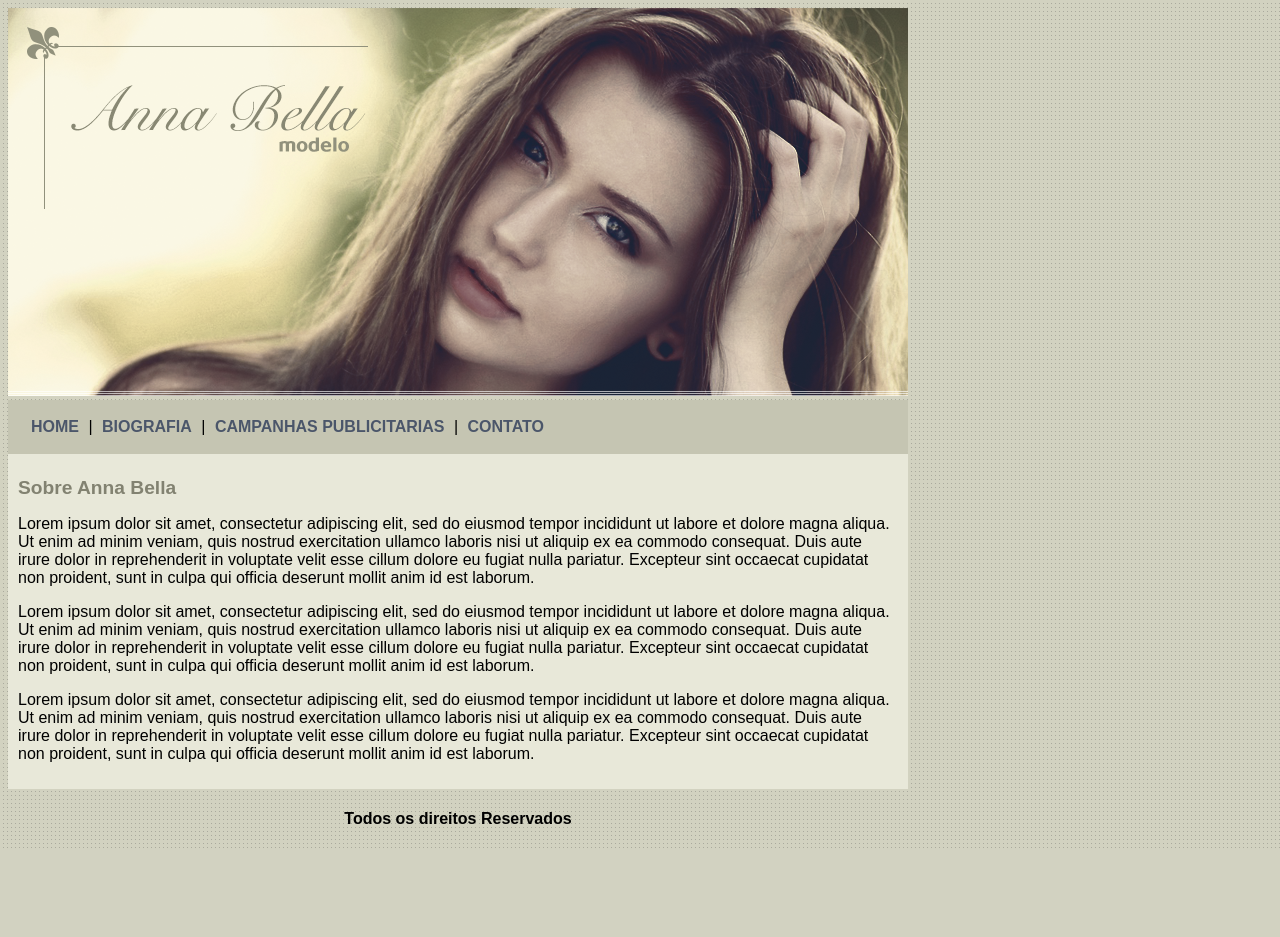
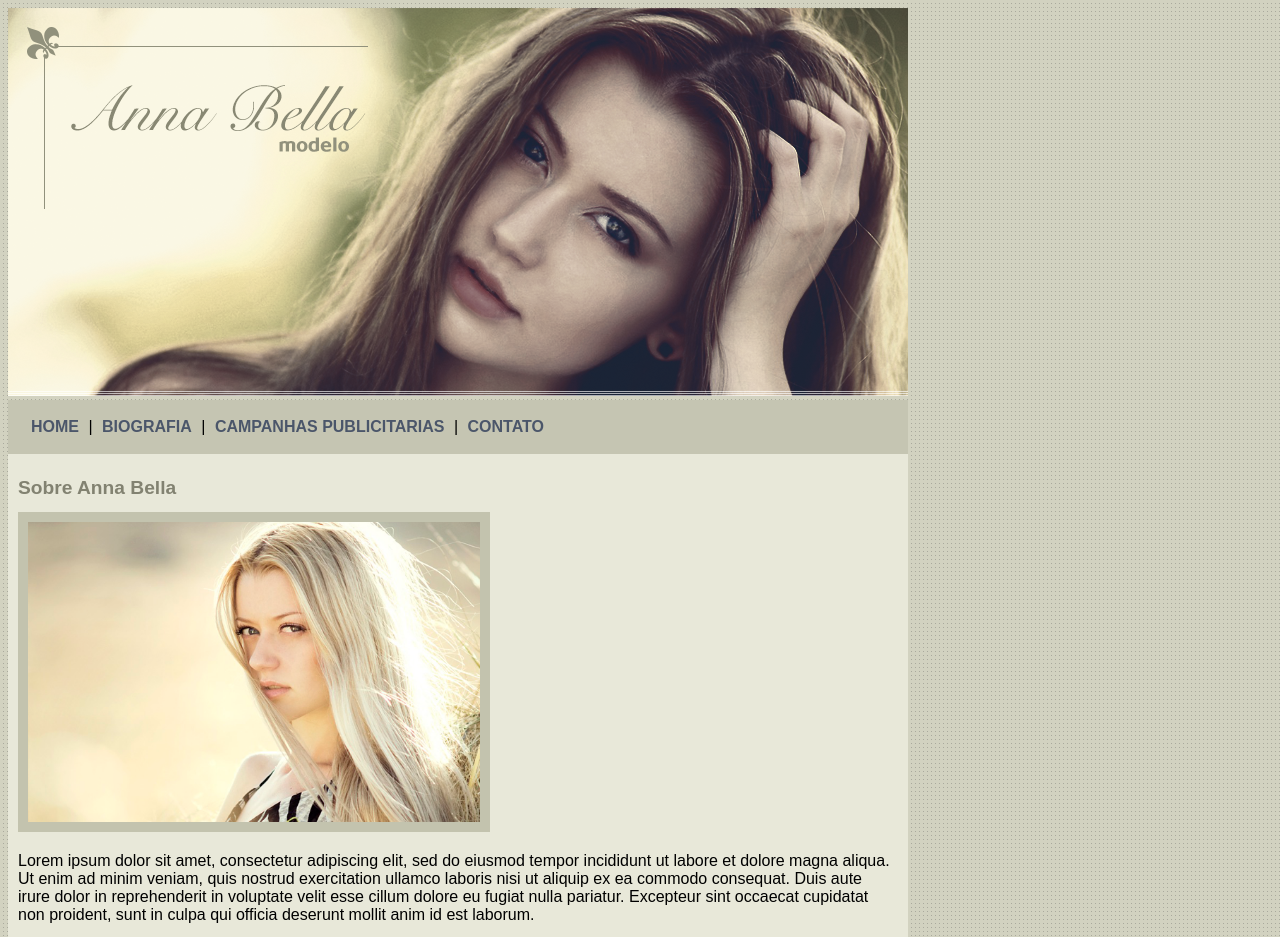
Before and after one commit to Danny-codes/Anna-Bella, a plain HTML site: page index.html in a window 1280 px wide. Shown: the top 937 px of the page. Before the commit the page ends 849 px from the top, so only its background shows below. Drawn offline with Linux system fonts and the light colour scheme.

Commit message:
Alterções basicas

```diff
--- a/estilos.css
+++ b/estilos.css
@@ -19,9 +19,14 @@ body{
 }
 a{
     color:#4b566a;
+
     text-decoration: none;
     font-weight: bold;
     padding: 5px
+}
+
+a:hover{
+    color: #4974c5;
 }
 
 h1{
@@ -37,3 +42,7 @@ h1{
     border: 10px solid #c3c3ae;
 
 }
+
+#img-inicial{
+    height: 300px;
+}
--- a/index.html
+++ b/index.html
@@ -25,6 +25,7 @@
         <div id="conteudo"> <!--Inicio conteudo-->
 
             <h1>Sobre Anna Bella</h1>
+            <img src="images/foto2.png" class="img-campanha" id="img-inicial">
             <p>
                 Lorem ipsum dolor sit amet, consectetur adipiscing elit, sed do eiusmod tempor incididunt ut labore et dolore magna aliqua. Ut enim ad minim veniam, quis nostrud exercitation ullamco laboris nisi ut aliquip ex ea commodo consequat. Duis aute irure dolor in reprehenderit in voluptate velit esse cillum dolore eu fugiat nulla pariatur. Excepteur sint occaecat cupidatat non proident, sunt in culpa qui officia deserunt mollit anim id est laborum.
             </p>
```
